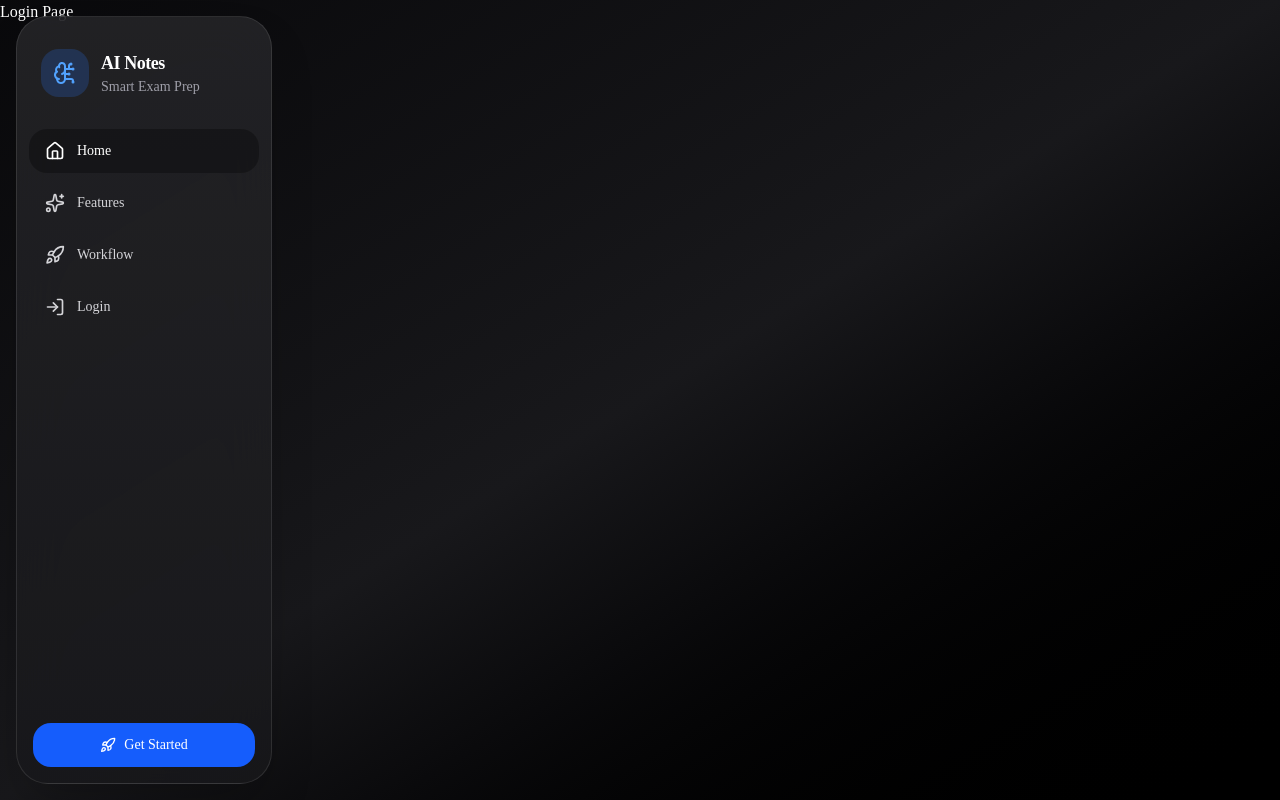
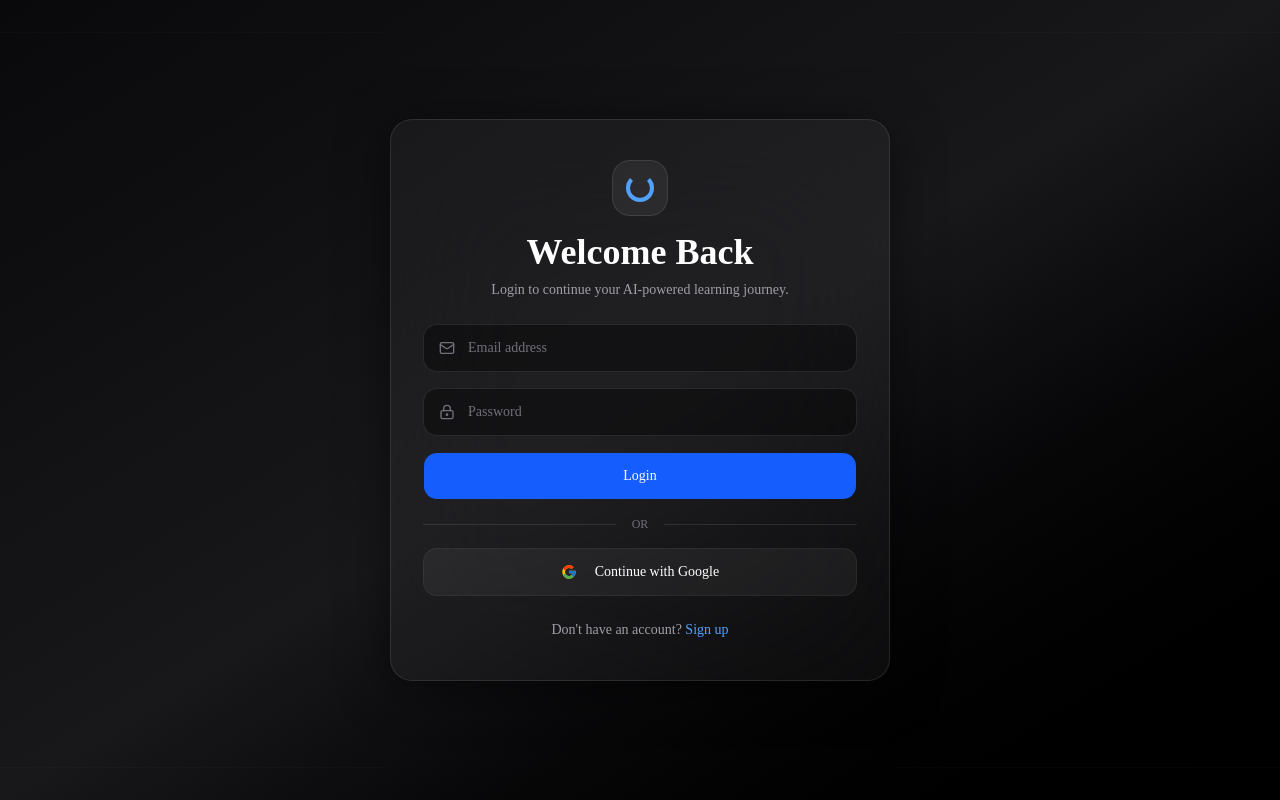
Before and after one commit to Coder-Pratyasha/AI-NOTES-GENERATOR, a Next.js app: page /login in a window 1280 px wide. Built offline with nearby package versions, Linux system fonts and the light colour scheme.

Commit message:
Login and Singup page UI

```diff
--- a/package.json
+++ b/package.json
@@ -16,6 +16,7 @@
     "radix-ui": "^1.4.3",
     "react": "19.2.4",
     "react-dom": "19.2.4",
+    "react-icons": "^5.6.0",
     "react-type-animation": "^3.2.0",
     "shadcn": "^4.7.0",
     "tailwind-merge": "^3.5.0",
--- a/src/app/layout.tsx
+++ b/src/app/layout.tsx
@@ -1,20 +1,22 @@
-import type { Metadata } from "next";
+"use client";
+
 import "./globals.css";
 
 import Sidebar from "@/components/home/Sidebar";
 
-export const metadata: Metadata = {
-  title: "AI Notes Generator",
-  description: "AI-powered exam preparation platform",
-};
+import { usePathname } from "next/navigation";
 
 export default function RootLayout({
   children,
 }: Readonly<{
   children: React.ReactNode;
 }>) {
+
+  const pathname = usePathname();
+
   return (
     <html lang="en">
+
       <body className="overflow-hidden">
 
         <main className="relative flex min-h-screen overflow-hidden bg-gradient-to-br from-zinc-950 via-zinc-900 to-black text-white">
@@ -28,13 +30,15 @@ export default function RootLayout({
 
           </div>
 
-          <Sidebar />
+          {pathname !== "/login" &&
+            pathname !== "/signup" && <Sidebar />}
 
           {children}
 
         </main>
 
       </body>
+
     </html>
   );
 }
--- a/src/app/login/page.tsx
+++ b/src/app/login/page.tsx
@@ -1,11 +1,143 @@
-import React from 'react'
+import Link from "next/link";
 
-function page() {
+import { FcGoogle } from "react-icons/fc";
+
+import {
+  Card,
+  CardContent,
+} from "@/components/ui/card";
+
+import { Input } from "@/components/ui/input";
+
+import { Button } from "@/components/ui/button";
+
+import {
+  Mail,
+  LockKeyhole,
+} from "lucide-react";
+
+export default function LoginPage() {
   return (
-    <div>
-      Login Page
+    <div className="fixed inset-0 z-50 flex items-center justify-center text-white">
+
+      {/* Tech Lines */}
+      <div className="absolute inset-0 opacity-20">
+
+        <div className="absolute left-0 top-8 h-px w-[30%] bg-white/10" />
+
+        <div className="absolute right-0 top-8 h-px w-[30%] bg-white/10" />
+
+        <div className="absolute bottom-8 left-0 h-px w-[30%] bg-white/10" />
+
+        <div className="absolute bottom-8 right-0 h-px w-[30%] bg-white/10" />
+
+      </div>
+
+      {/* Login Card */}
+      <Card className="relative z-10 w-full max-w-[500px] rounded-3xl border border-white/10 bg-white/[0.04] shadow-[0_8px_50px_rgba(0,0,0,0.5)] backdrop-blur-3xl">
+
+        <CardContent className="px-8 py-6">
+
+          {/* Heading */}
+          <div className="mb-6 text-center">
+
+            <div className="mb-4 flex justify-center">
+
+              <div className="flex h-14 w-14 items-center justify-center rounded-2xl border border-white/10 bg-white/5 backdrop-blur-xl">
+
+                <div className="h-7 w-7 rounded-full border-4 border-blue-400 border-t-transparent" />
+
+              </div>
+
+            </div>
+
+            <h1 className="text-4xl font-bold text-white">
+              Welcome Back
+            </h1>
+
+            <p className="mt-2 text-sm text-zinc-400">
+              Login to continue your AI-powered learning journey.
+            </p>
+
+          </div>
+
+          {/* Form */}
+          <form className="space-y-4">
+
+            {/* Email */}
+            <div className="relative">
+
+              <Mail className="absolute left-4 top-1/2 h-4 w-4 -translate-y-1/2 text-zinc-500" />
+
+              <Input
+                type="email"
+                placeholder="Email address"
+                className="h-12 rounded-xl border-white/10 bg-black/40 pl-11 text-white placeholder:text-zinc-500 focus-visible:ring-1 focus-visible:ring-blue-500"
+              />
+
+            </div>
+
+            {/* Password */}
+            <div className="relative">
+
+              <LockKeyhole className="absolute left-4 top-1/2 h-4 w-4 -translate-y-1/2 text-zinc-500" />
+
+              <Input
+                type="password"
+                placeholder="Password"
+                className="h-12 rounded-xl border-white/10 bg-black/40 pl-11 text-white placeholder:text-zinc-500 focus-visible:ring-1 focus-visible:ring-blue-500"
+              />
+
+            </div>
+
+            {/* Login Button */}
+            <Button className="h-12 w-full rounded-xl bg-blue-600 text-sm font-medium hover:bg-blue-500">
+              Login
+            </Button>
+
+          </form>
+
+          {/* Divider */}
+          <div className="my-4 flex items-center gap-4">
+
+            <div className="h-px flex-1 bg-white/10" />
+
+            <span className="text-xs text-zinc-500">
+              OR
+            </span>
+
+            <div className="h-px flex-1 bg-white/10" />
+
+          </div>
+
+          {/* Google Login */}
+          <Button
+            variant="outline"
+            className="h-12 w-full rounded-xl border-white/10 bg-white/5 text-white hover:bg-white/10"
+          >
+            <FcGoogle className="mr-3 h-5 w-5" />
+
+            Continue with Google
+          </Button>
+
+          {/* Footer */}
+          <div className="mt-6 text-center text-sm text-zinc-400">
+
+            Don&apos;t have an account?{" "}
+
+            <Link
+              href="/signup"
+              className="font-medium text-blue-400 hover:text-blue-300"
+            >
+              Sign up
+            </Link>
+
+          </div>
+
+        </CardContent>
+
+      </Card>
+
     </div>
-  )
+  );
 }
-
-export default page
--- a/src/app/signup/page.tsx
+++ b/src/app/signup/page.tsx
@@ -1,11 +1,152 @@
-import React from 'react'
+import { FcGoogle } from "react-icons/fc";
+import Link from "next/link";
 
-function Signup() {
+import {
+  Card,
+  CardContent,
+} from "@/components/ui/card";
+
+import { Input } from "@/components/ui/input";
+
+import { Button } from "@/components/ui/button";
+
+import {
+  User,
+  Mail,
+  LockKeyhole,
+} from "lucide-react";
+
+export default function SignupPage() {
   return (
-    <div>
-      Signup
+   <div className="fixed inset-0 z-50 flex items-center justify-center text-white">
+
+      {/* Tech Lines */}
+      <div className="absolute inset-0 opacity-20">
+
+        <div className="absolute left-0 top-8 h-px w-[30%] bg-white/10" />
+
+        <div className="absolute right-0 top-8 h-px w-[30%] bg-white/10" />
+
+        <div className="absolute bottom-8 left-0 h-px w-[30%] bg-white/10" />
+
+        <div className="absolute bottom-8 right-0 h-px w-[30%] bg-white/10" />
+
+      </div>
+
+      {/* Signup Card */}
+      <Card className="relative z-10 w-full max-w-[500px] rounded-3xl border border-white/10 bg-white/[0.04] shadow-[0_8px_50px_rgba(0,0,0,0.5)] backdrop-blur-3xl">
+
+        <CardContent className="px-8 py-6">
+
+          {/* Heading */}
+          <div className="mb-6 text-center">
+
+            <div className="mb-4 flex justify-center">
+
+              <div className="flex h-14 w-14 items-center justify-center rounded-2xl border border-white/10 bg-white/5 backdrop-blur-xl">
+
+                <div className="h-7 w-7 rounded-full border-4 border-blue-400 border-t-transparent" />
+
+              </div>
+
+            </div>
+
+            <h1 className="text-4xl font-bold text-white">
+              Create Account
+            </h1>
+
+            <p className="mt-2 text-sm text-zinc-400">
+              Start your AI-powered learning journey.
+            </p>
+
+          </div>
+
+          {/* Form */}
+          <form className="space-y-4">
+
+            {/* Username */}
+            <div className="relative">
+
+              <User className="absolute left-4 top-1/2 h-4 w-4 -translate-y-1/2 text-zinc-500" />
+
+              <Input
+                type="text"
+                placeholder="Username"
+                className="h-12 rounded-xl border-white/10 bg-black/40 pl-11 text-white placeholder:text-zinc-500 focus-visible:ring-1 focus-visible:ring-blue-500"
+              />
+
+            </div>
+
+            {/* Email */}
+            <div className="relative">
+
+              <Mail className="absolute left-4 top-1/2 h-4 w-4 -translate-y-1/2 text-zinc-500" />
+
+              <Input
+                type="email"
+                placeholder="Email address"
+                className="h-12 rounded-xl border-white/10 bg-black/40 pl-11 text-white placeholder:text-zinc-500 focus-visible:ring-1 focus-visible:ring-blue-500"
+              />
+
+            </div>
+
+            {/* Password */}
+            <div className="relative">
+
+              <LockKeyhole className="absolute left-4 top-1/2 h-4 w-4 -translate-y-1/2 text-zinc-500" />
+
+              <Input
+                type="password"
+                placeholder="Password"
+                className="h-12 rounded-xl border-white/10 bg-black/40 pl-11 text-white placeholder:text-zinc-500 focus-visible:ring-1 focus-visible:ring-blue-500"
+              />
+
+            </div>
+
+            {/* Signup Button */}
+            <Button className="h-12 w-full rounded-xl bg-blue-600 text-sm font-medium hover:bg-blue-500">
+              Sign Up
+            </Button>
+
+          </form>
+
+          {/* Divider */}
+          <div className="my-4 flex items-center gap-4">
+
+            <div className="h-px flex-1 bg-white/10" />
+
+            <span className="text-xs text-zinc-500">
+              OR
+            </span>
+
+            <div className="h-px flex-1 bg-white/10" />
+
+          </div>
+
+          {/* Google Signup */}
+          <Button
+            variant="outline"
+            className="h-12 w-full rounded-xl border-white/10 bg-white/5 text-white hover:bg-white/10"
+          >
+            <FcGoogle className="mr-3 h-5 w-5" />
+
+            Continue with Google
+          </Button>
+
+          {/* Footer */}
+          <div className="mt-6 text-center text-sm text-zinc-400">
+
+            Already have an account?{" "}
+
+            <Link href="/login" className="font-medium text-blue-400 hover:text-blue-300">
+             Login</Link>
+
+          </div>
+
+        </CardContent>
+
+      </Card>
+
     </div>
-  )
+  );
 }
-
-export default Signup
--- a/src/components/home/Sidebar.tsx
+++ b/src/components/home/Sidebar.tsx
@@ -1,7 +1,7 @@
 "use client";
 
 import { useEffect, useState } from "react";
-
+import Link from "next/link";
 import {
   Home,
   Sparkles,
@@ -88,38 +88,41 @@ export default function Sidebar() {
         {/* Navigation */}
         <nav className="flex flex-col gap-2 px-3">
 
-          <a href="#home" className={linkClass("home")}>
+          <Link href="#home" className={linkClass("home")}>
             <Home className="h-5 w-5" />
             Home
-          </a>
+          </Link>
 
-          <a href="#features" className={linkClass("features")}>
+          <Link href="#features" className={linkClass("features")}>
             <Sparkles className="h-5 w-5" />
             Features
-          </a>
+          </Link>
 
-          <a href="#workflow" className={linkClass("workflow")}>
+          <Link href="#workflow" className={linkClass("workflow")}>
             <Rocket className="h-5 w-5" />
             Workflow
-          </a>
+          </Link>
 
-          <a
+          <Link
             href="/login"
             className="flex items-center gap-3 rounded-2xl px-4 py-3 text-sm text-zinc-300 transition hover:bg-black/20 hover:text-white"
           >
             <LogIn className="h-5 w-5" />
             Login
-          </a>
+          </Link>
 
         </nav>
 
         {/* CTA */}
         <div className="mt-auto p-4">
 
-          <button className="flex w-full items-center justify-center gap-2 rounded-2xl bg-blue-600 px-4 py-3 text-sm font-medium text-white transition hover:bg-blue-700">
-            <Rocket className="h-4 w-4" />
-            Get Started
-          </button>
+          <Link
+  href="/signup"
+  className="flex w-full items-center justify-center gap-2 rounded-2xl bg-blue-600 px-4 py-3 text-sm font-medium text-white transition hover:bg-blue-700"
+>
+  <Rocket className="h-4 w-4" />
+  Get Started
+</Link>
 
         </div>
 
--- /dev/null
+++ b/src/components/ui/input.tsx
@@ -0,0 +1,19 @@
+import * as React from "react"
+
+import { cn } from "@/lib/utils"
+
+function Input({ className, type, ...props }: React.ComponentProps<"input">) {
+  return (
+    <input
+      type={type}
+      data-slot="input"
+      className={cn(
+        "h-8 w-full min-w-0 rounded-lg border border-input bg-transparent px-2.5 py-1 text-base transition-colors outline-none file:inline-flex file:h-6 file:border-0 file:bg-transparent file:text-sm file:font-medium file:text-foreground placeholder:text-muted-foreground focus-visible:border-ring focus-visible:ring-3 focus-visible:ring-ring/50 disabled:pointer-events-none disabled:cursor-not-allowed disabled:bg-input/50 disabled:opacity-50 aria-invalid:border-destructive aria-invalid:ring-3 aria-invalid:ring-destructive/20 md:text-sm dark:bg-input/30 dark:disabled:bg-input/80 dark:aria-invalid:border-destructive/50 dark:aria-invalid:ring-destructive/40",
+        className
+      )}
+      {...props}
+    />
+  )
+}
+
+export { Input }
```
Also changed, not shown: public/ai-login.png (added), 1 other file (tests, documents, lock files or other folders).
